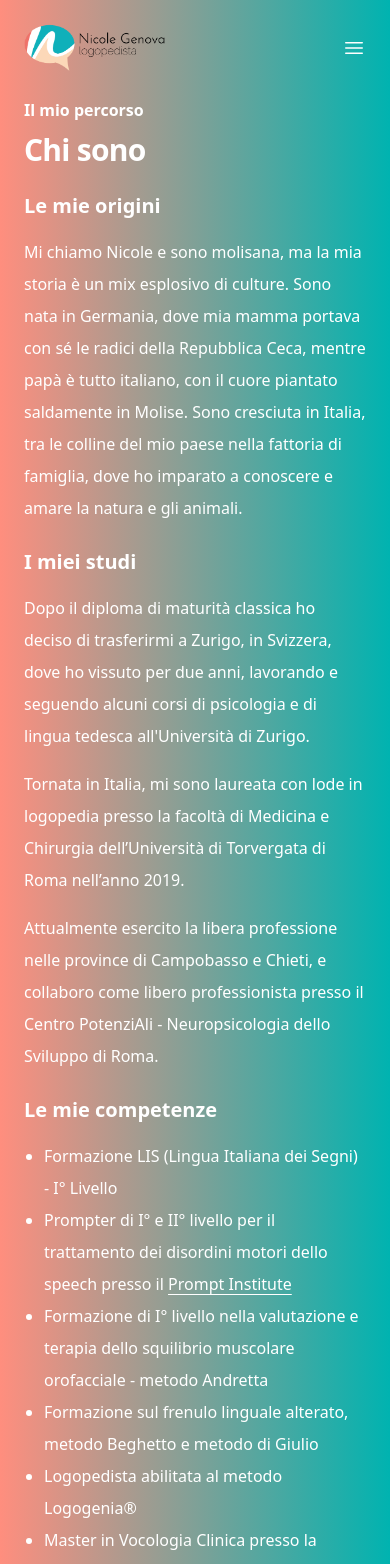
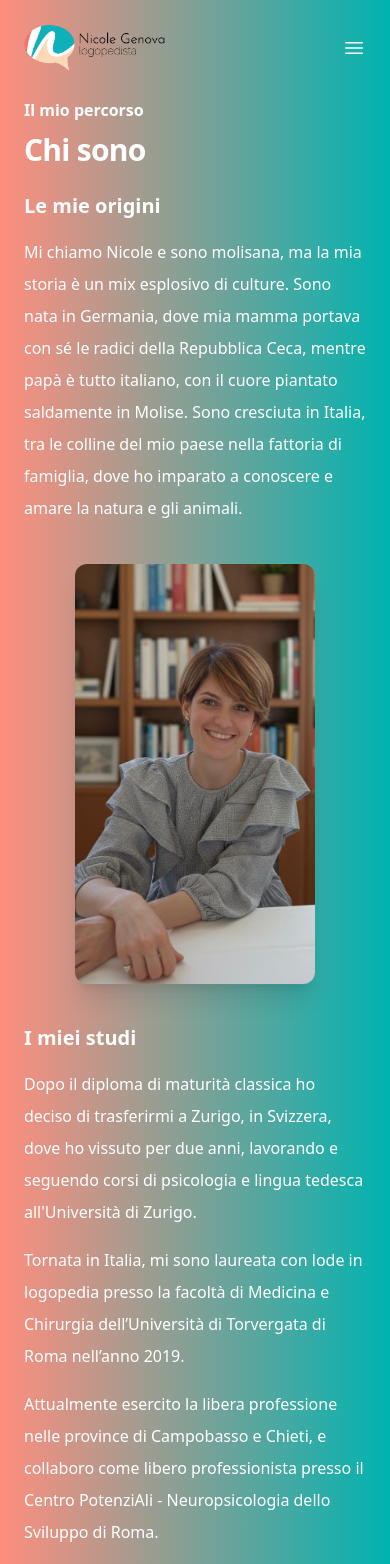
Before and after one commit to Lucajett99/nextjs-nicole_genova, a Next.js app: page /whoIam in a window 390 px wide. Shown: the top 1564 px of the page. Built offline with nearby package versions, Linux system fonts and the light colour scheme.

Commit message:
chage: change picture

```diff
--- a/src/components/OSMap.js
+++ b/src/components/OSMap.js
@@ -1,9 +1,10 @@
 import { MapContainer, TileLayer, Marker, Popup } from 'react-leaflet'
 import Image from 'next/image'
-import riabimed from '../../public/pictures/riabimed.jpg'
-import vasto from '../../public/pictures/vasto.JPG'
 import 'leaflet/dist/leaflet.css'
 import L from 'leaflet'
+
+const riabimed = '/pictures/riabimed.jpg';
+const vasto = '/pictures/vasto.JPG';
 
 const icon = L.icon({
     iconUrl: '/marker-icon.png',
@@ -87,6 +88,7 @@ function OSMap() {
                         }}>
                             {/* Immagine header */}
                             <div style={{
+                                position: 'relative',
                                 width: '100%',
                                 height: '90px',
                                 overflow: 'hidden',
@@ -95,10 +97,12 @@ function OSMap() {
                                 <Image
                                     src={marker.image}
                                     alt={marker.name}
+                                    width={200}
+                                    height={100}
                                     style={{
                                         width: '100%',
                                         height: '100%',
-                                        objectFit: 'cover'
+                                        objectFit: 'cover',
                                     }}
                                 />
                             </div>
--- a/src/components/WhoIAm.js
+++ b/src/components/WhoIAm.js
@@ -2,16 +2,14 @@ import Image from "next/image";
 import Link from "next/link";
 import profileImage from "../../public/pictures/nicole.jpeg";
 
-
 export default function WhoIAm() {
     return (
         <div className="relative overflow-hidden px-6 py-24 sm:py-32 lg:overflow-visible lg:px-0">
-            <div className="absolute inset-0 -z-10 overflow-hidden">
-                {/* SVG background */}
-            </div>
+            <div className="absolute inset-0 -z-10 overflow-hidden">{/* SVG background */}</div>
+
             <div className="mx-auto grid max-w-2xl grid-cols-1 gap-x-8 gap-y-16 lg:mx-0 lg:max-w-none lg:grid-cols-2 lg:items-start lg:gap-y-10">
 
-                {/* Left column: Text section */}
+                {/* Sezione testo */}
                 <div className="lg:col-span-2 lg:col-start-1 lg:row-start-1 lg:mx-auto lg:grid lg:w-full lg:max-w-7xl lg:grid-cols-2 lg:gap-x-8 lg:px-8">
                     <div className="lg:pr-4">
                         <div className="lg:max-w-xl">
@@ -23,32 +21,40 @@ export default function WhoIAm() {
                                 Mi chiamo Nicole e sono molisana, ma la mia storia è un mix
                                 esplosivo di culture. Sono nata in Germania, dove mia mamma
                                 portava con sé le radici della Repubblica Ceca, mentre papà è
-                                tutto italiano, con il cuore piantato saldamente in Molise. Sono
-                                cresciuta in Italia, tra le colline del mio paese nella fattoria
+                                tutto italiano, con il cuore piantato saldamente in Molise.
+                                Sono cresciuta in Italia, tra le colline del mio paese nella fattoria
                                 di famiglia, dove ho imparato a conoscere e amare la natura e
                                 gli animali.
                             </p>
+
+                            {/* 🔹 Immagine mobile (solo su schermi piccoli) */}
+                            <div className="flex justify-center my-10 lg:hidden">
+                                <Image
+                                    className="w-[15rem] max-w-[35rem] rounded-xl bg-gray-900 shadow-xl ring-1 ring-gray-400/10 sm:w-[20rem]"
+                                    src={profileImage}
+                                    alt="Nicole's profile"
+                                    loading="lazy"
+                                />
+                            </div>
 
                             <h2 className="mt-6 text-xl font-bold text-white">I miei studi</h2>
                             <p className="mt-4 text-base sm:text-xl leading-8 text-white">
                                 Dopo il diploma di maturità classica ho deciso di trasferirmi a
                                 Zurigo, in Svizzera, dove ho vissuto per due anni, lavorando e
-                                seguendo alcuni corsi di psicologia e di lingua tedesca
-                                all'Università di Zurigo.
+                                seguendo corsi di psicologia e lingua tedesca all'Università di Zurigo.
                             </p>
                             <p className="mt-4 text-base sm:text-xl leading-8 text-white">
                                 Tornata in Italia, mi sono laureata con lode in logopedia presso
                                 la facoltà di Medicina e Chirurgia dell’Università di Torvergata
                                 di Roma nell’anno 2019.
                             </p>
-
                             <p className="mt-4 text-base sm:text-xl leading-8 text-white">
                                 Attualmente esercito la libera professione nelle province di Campobasso e Chieti, e collaboro come libero professionista presso il Centro PotenziAli - Neuropsicologia dello Sviluppo di Roma.
                             </p>
 
                             <h2 className="mt-6 text-xl font-bold text-white">Le mie competenze</h2>
                             <ul className="mt-4 list-disc pl-5 text-base sm:text-xl leading-8 text-white">
-                                <li>Formazione LIS  (Lingua Italiana dei Segni) - I° Livello</li>
+                                <li>Formazione LIS (Lingua Italiana dei Segni) - I° Livello</li>
                                 <li>{'Prompter di I° e II° livello per il trattamento dei disordini motori dello speech presso il '}
                                     <Link href="https://promptinstitute.com/" target="_blank" className="-m-1.5 p-1.5">
                                         <span className="inline-flex items-center text-white hover:text-white/80 underline underline-offset-4">Prompt Institute</span>
@@ -58,13 +64,16 @@ export default function WhoIAm() {
                                 <li>Formazione sul frenulo linguale alterato, metodo Beghetto e metodo di Giulio</li>
                                 <li>Logopedista abilitata al metodo Logogenia®</li>
                                 <li>Master in Vocologia Clinica presso la Nuova Artec</li>
+                                <li>Corso Oral Motor Therapy - per migliorare agilità e precisione</li>
+                                <li>Corsi in disturbi della fluenza verbale (balbuzie e cluttering)</li>
+                                <li>Corsi sui disturbi della comprensione morfosintattica - docente Renata Salvadorini</li>
                             </ul>
                         </div>
                     </div>
                 </div>
 
-                {/* Right column: Image section */}
-                <div className="-mt-12 flex justify-center p-12 lg:sticky lg:top-4 lg:col-start-2 lg:row-span-2 lg:row-start-1 lg:overflow-hidden">
+                {/* 🔹 Immagine desktop (solo su schermi grandi) */}
+                <div className="hidden lg:flex items-start justify-center h-full lg:min-h-screen p-12 lg:col-start-2 lg:row-span-2 lg:row-start-1 -translate-y-8">
                     <Image
                         className="w-[15rem] max-w-[35rem] rounded-xl bg-gray-900 shadow-xl ring-1 ring-gray-400/10 sm:w-[20rem]"
                         src={profileImage}
@@ -73,7 +82,7 @@ export default function WhoIAm() {
                     />
                 </div>
 
-                {/* Links and CTA section */}
+                {/* CTA finale */}
                 <div className="lg:col-span-2 lg:col-start-1 lg:row-start-2 lg:mx-auto lg:grid lg:w-full lg:max-w-7xl lg:grid-cols-2 lg:gap-x-8 lg:px-8">
                     <div className="lg:pr-4">
                         <div className="max-w-xl text-base leading-7 text-white lg:max-w-lg">
```
Also changed, not shown: package.json (+6 -4 lines), public/pictures/nicole.jpeg, 1 other file (tests, documents, lock files or other folders).
